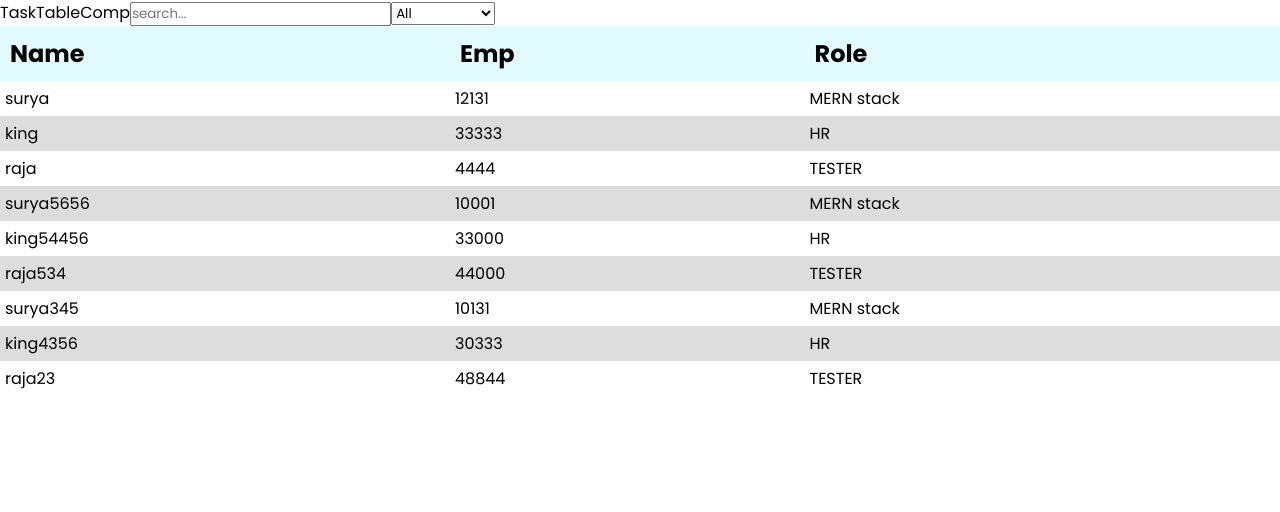
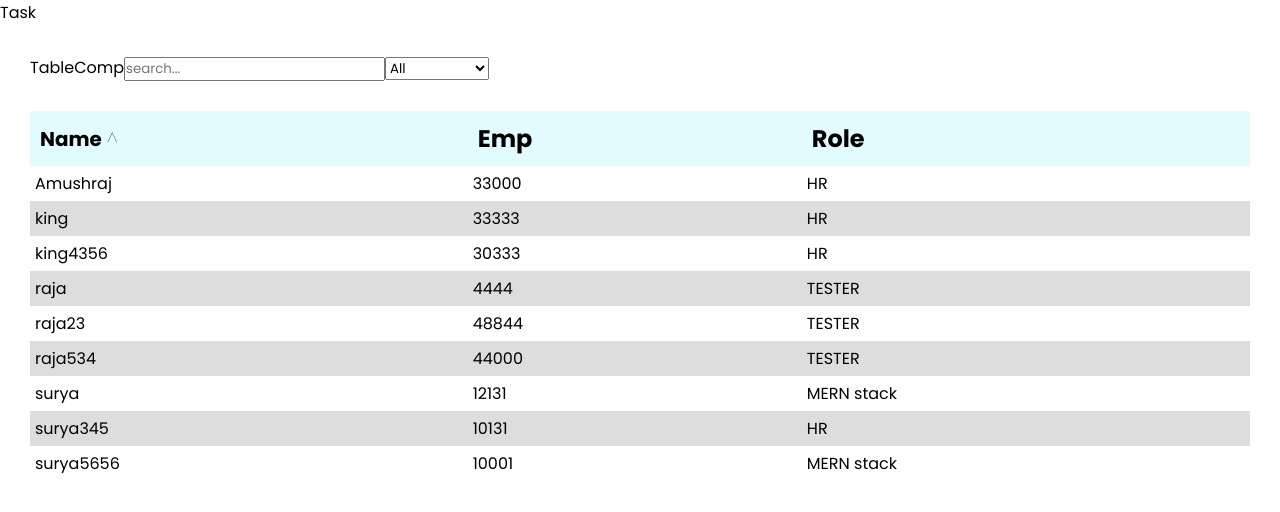
Before and after one commit to suryaveeramani0044/grinfotask, a React (Create React App) app: page / in a window 1280 px wide. Both pictures are taken after a click on the element "Name". Shown: the top 512 px of the page. Built offline with nearby package versions, Linux system fonts and the light colour scheme.

Commit message:
sorting completed

```diff
--- /dev/null
+++ b/src/component/data/data.js
@@ -0,0 +1,47 @@
+export const data = [
+  {
+    name: "surya",
+    emp: "12131",
+    role: "MERN stack",
+  },
+  {
+    name: "king",
+    emp: "33333",
+    role: "HR",
+  },
+  {
+    name: "raja",
+    emp: "4444",
+    role: "TESTER",
+  },
+  {
+    name: "surya5656",
+    emp: "10001",
+    role: "MERN stack",
+  },
+  {
+    name: "Amushraj",
+    emp: "33000",
+    role: "HR",
+  },
+  {
+    name: "raja534",
+    emp: "44000",
+    role: "TESTER",
+  },
+  {
+    name: "surya345",
+    emp: "10131",
+    role: "HR",
+  },
+  {
+    name: "king4356",
+    emp: "30333",
+    role: "HR",
+  },
+  {
+    name: "raja23",
+    emp: "48844",
+    role: "TESTER",
+  },
+];
--- a/src/index.css
+++ b/src/index.css
@@ -6,10 +6,13 @@
   font-family: "Poppins", sans-serif;
 }
 
+.container {
+  padding: 30px;
+}
 table {
   width: 100%;
   border-collapse: collapse;
-  padding: 30px;
+  margin-top: 30px;
 }
 th {
   font-size: 1.5rem;
@@ -26,3 +29,19 @@ thead {
 tbody > tr:nth-child(even) {
   background: #dddddd;
 }
+
+th > h3 {
+  display: flex;
+  align-items: center;
+}
+span.asc {
+  display: inline-block;
+  margin-left: 5px;
+  font-weight: 100;
+}
+span.desc {
+  transform: rotateX(180deg);
+  display: inline-block;
+  margin-left: 5px;
+  font-weight: 100;
+}
--- a/src/pages/table/tableComp.jsx
+++ b/src/pages/table/tableComp.jsx
@@ -1,58 +1,10 @@
 import React, { useEffect, useState } from "react";
-
+import { data } from "../../component/data/data";
 const TableComp = () => {
   const [sort, setSort] = useState([]);
   const [search, setSearch] = useState("");
   const [filter, setFilter] = useState("All");
   const [fillterdata, setFilterData] = useState([]);
-  const data = [
-    {
-      name: "surya",
-      emp: "12131",
-      role: "MERN stack",
-    },
-    {
-      name: "king",
-      emp: "33333",
-      role: "HR",
-    },
-    {
-      name: "raja",
-      emp: "4444",
-      role: "TESTER",
-    },
-    {
-      name: "surya5656",
-      emp: "10001",
-      role: "MERN stack",
-    },
-    {
-      name: "king54456",
-      emp: "33000",
-      role: "HR",
-    },
-    {
-      name: "raja534",
-      emp: "44000",
-      role: "TESTER",
-    },
-    {
-      name: "surya345",
-      emp: "10131",
-      role: "MERN stack",
-    },
-    {
-      name: "king4356",
-      emp: "30333",
-      role: "HR",
-    },
-    {
-      name: "raja23",
-      emp: "48844",
-      role: "TESTER",
-    },
-  ];
-
   const role = ["MERN STACK", "HR", "TESTER"];
   const header = ["Name", "Emp", "Role"];
 
@@ -77,18 +29,68 @@ const TableComp = () => {
         );
       });
     }
-    setFilterData(filterData);
-  }, [search, filter]);
+
+    setFilterData(
+      filterData.sort((a, b) => {
+        for (let rule of sort) {
+          const key = rule.name.toLowerCase();
+          const order = rule.order;
+          if (a[key] < b[key]) return order === "asc" ? -1 : 1;
+          if (a[key] > b[key]) return order === "asc" ? 1 : -1;
+        }
+        return 0;
+      })
+    );
+  }, [search, filter, sort]);
 
   const handleSort = (sortname) => {
-    console.log(sortname);
+    const anySortData = sort.find((item) => {
+      return item.name === sortname;
+    });
+    if (!anySortData) {
+      setSort([...sort, { name: sortname, order: "asc" }]);
+    } else {
+      setSort(
+        sort
+          .map((item) =>
+            item.name === sortname
+              ? {
+                  ...item,
+                  order:
+                    item.order === "asc"
+                      ? "desc"
+                      : item.order === ""
+                      ? "asc"
+                      : "",
+                }
+              : item
+          )
+          .filter((item) => item.order)
+      );
+    }
   };
 
+  const handleIcon = (headname) => {
+    let header = sort.find((item) => item?.name === headname);
+    if (header) {
+      return (
+        <h5>
+          {header?.name}
+          <span className={header?.order}>^</span>
+        </h5>
+      );
+    } else {
+      return headname;
+    }
+  };
   return (
-    <>
+    <div className="container">
       TableComp
       <input
         placeholder="search..."
+        name="search"
+        value={search}
+        className="search"
         onChange={(e) => setSearch(e.target.value)}
       />
       <select onChange={(e) => setFilter(e.target.value)}>
@@ -107,7 +109,7 @@ const TableComp = () => {
             {header.map((item, i) => {
               return (
                 <th key={i} onClick={() => handleSort(item)}>
-                  {item}
+                  {handleIcon(item)}
                 </th>
               );
             })}
@@ -125,7 +127,7 @@ const TableComp = () => {
           })}
         </tbody>
       </table>
-    </>
+    </div>
   );
 };
 
```
Also changed, not shown: src/component/modal/modal.jsx (added, +14 -0 lines), src/component/modal/model.css (added).
